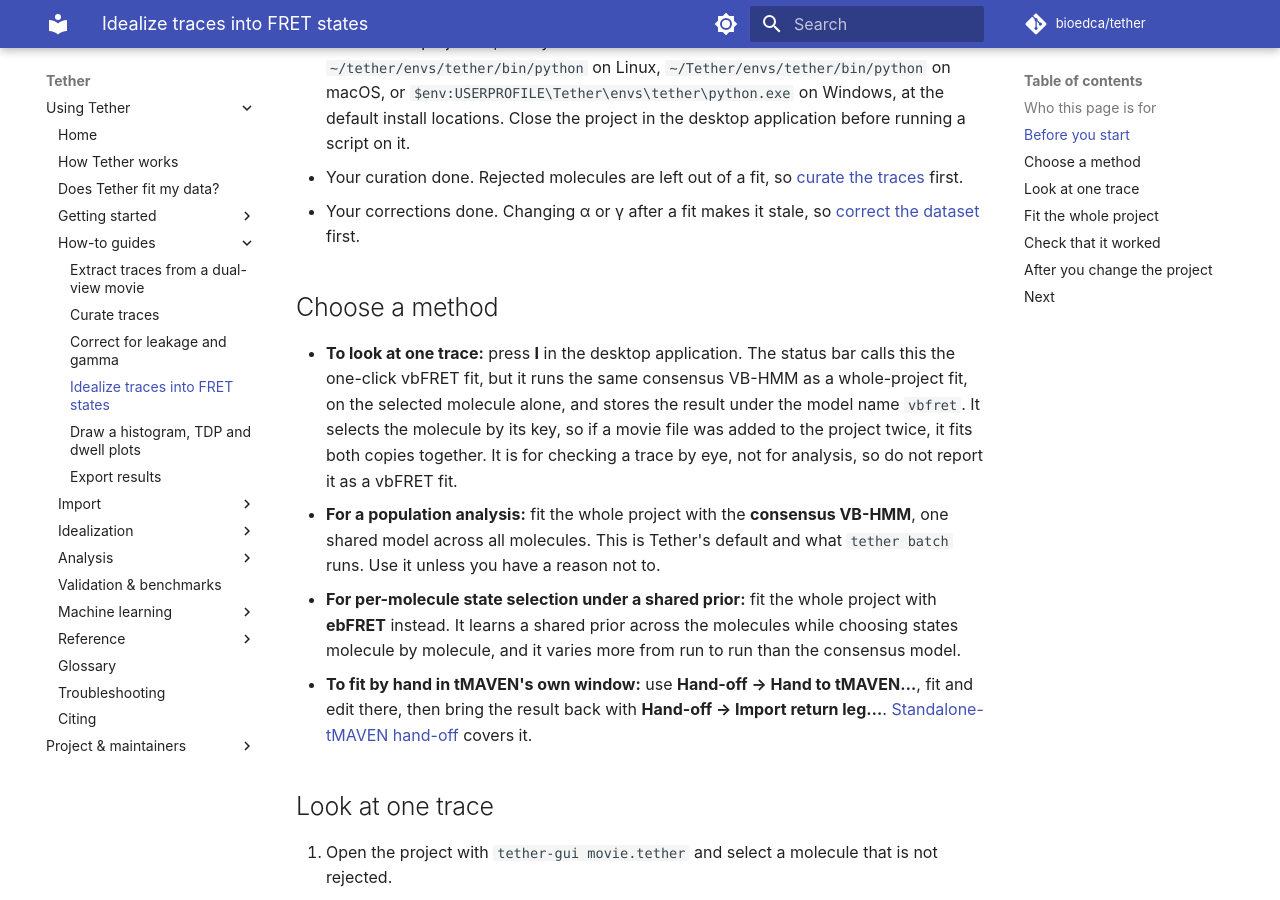
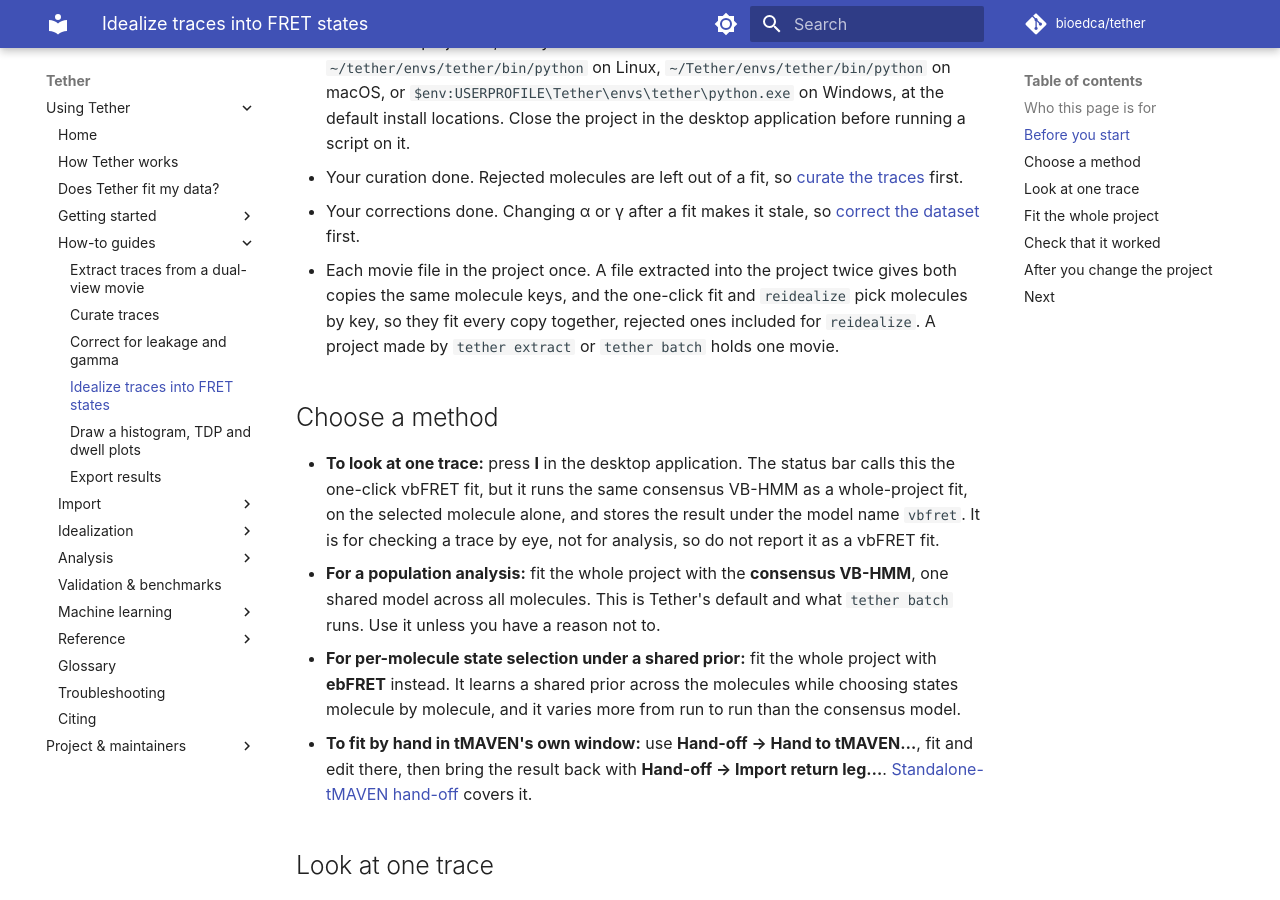
Before and after one commit to bioedca/tether, an MkDocs documentation site: the page built from docs/how-to/idealize.md, in a window 1280 px wide and 900 px high, scrolled down 539 px. Built offline with MkDocs 1.6.1 and Material for MkDocs 9.7.7, drawn with Linux system fonts in a browser that asks for light colours; comment, search, counter and statistics services are not loaded; the version menu is left out.

Commit message:
docs(how-to): state up front that a twice-added movie shares its molecule keys (#177)

```diff
--- a/docs/how-to/idealize.md
+++ b/docs/how-to/idealize.md
@@ -24,14 +24,16 @@
   [curate the traces](curate-traces.md) first.
 - Your corrections done. Changing α or γ after a fit makes it stale, so
   [correct the dataset](apply-corrections.md) first.
+- Each movie file in the project once. A file extracted into the project twice gives both
+  copies the same molecule keys, and the one-click fit and `reidealize` pick molecules by key,
+  so they fit every copy together, rejected ones included for `reidealize`. A project made by
+  `tether extract` or `tether batch` holds one movie.
 
 ## Choose a method
 
 - **To look at one trace:** press **I** in the desktop application. The status bar calls
   this the one-click vbFRET fit, but it runs the same consensus VB-HMM as a whole-project
   fit, on the selected molecule alone, and stores the result under the model name `vbfret`.
-  It selects the molecule by its key, so if a movie file was added to the project twice, it
-  fits both copies together.
   It is for checking a trace by eye, not for analysis, so do not report it as a vbFRET fit.
 - **For a population analysis:** fit the whole project with the **consensus VB-HMM**, one
   shared model across all molecules. This is Tether's default and what `tether batch` runs.
```
Also changed, not shown: docs/how-to/curate-traces.md (+3 -0 lines).
